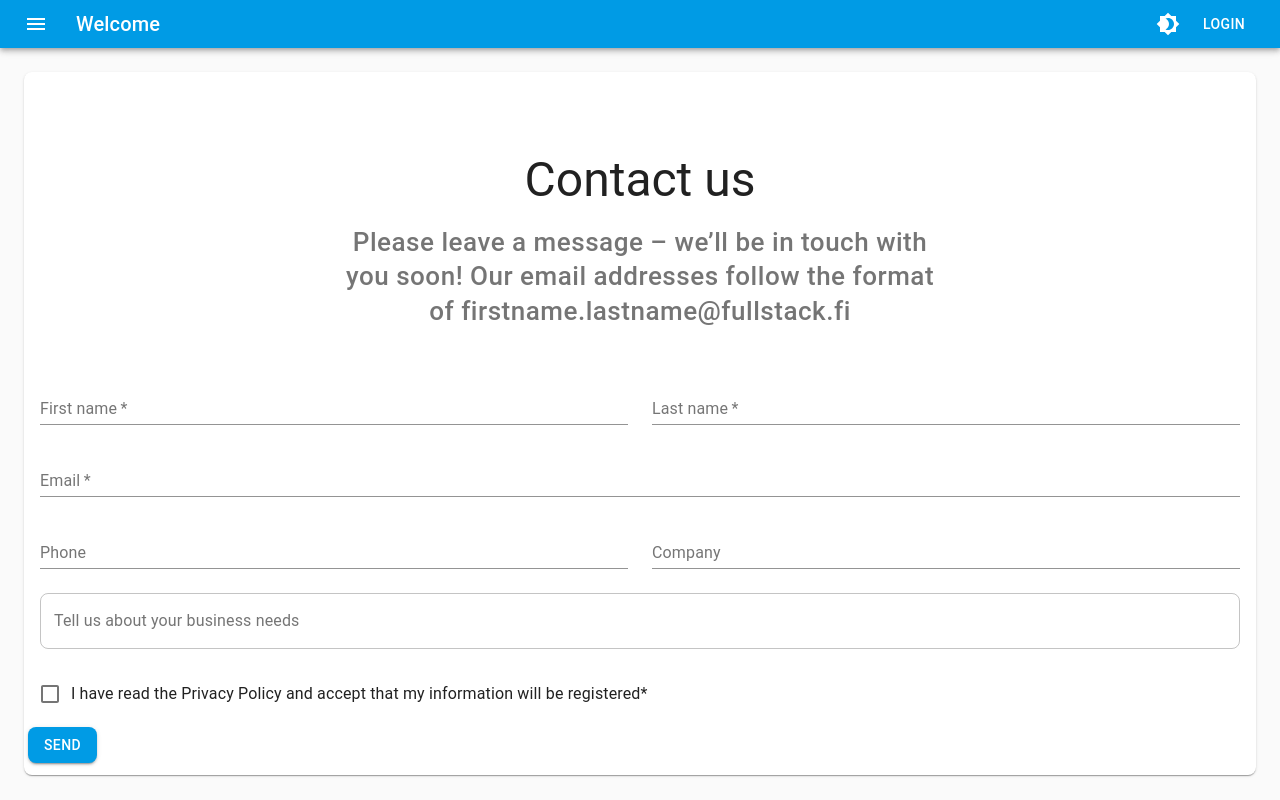
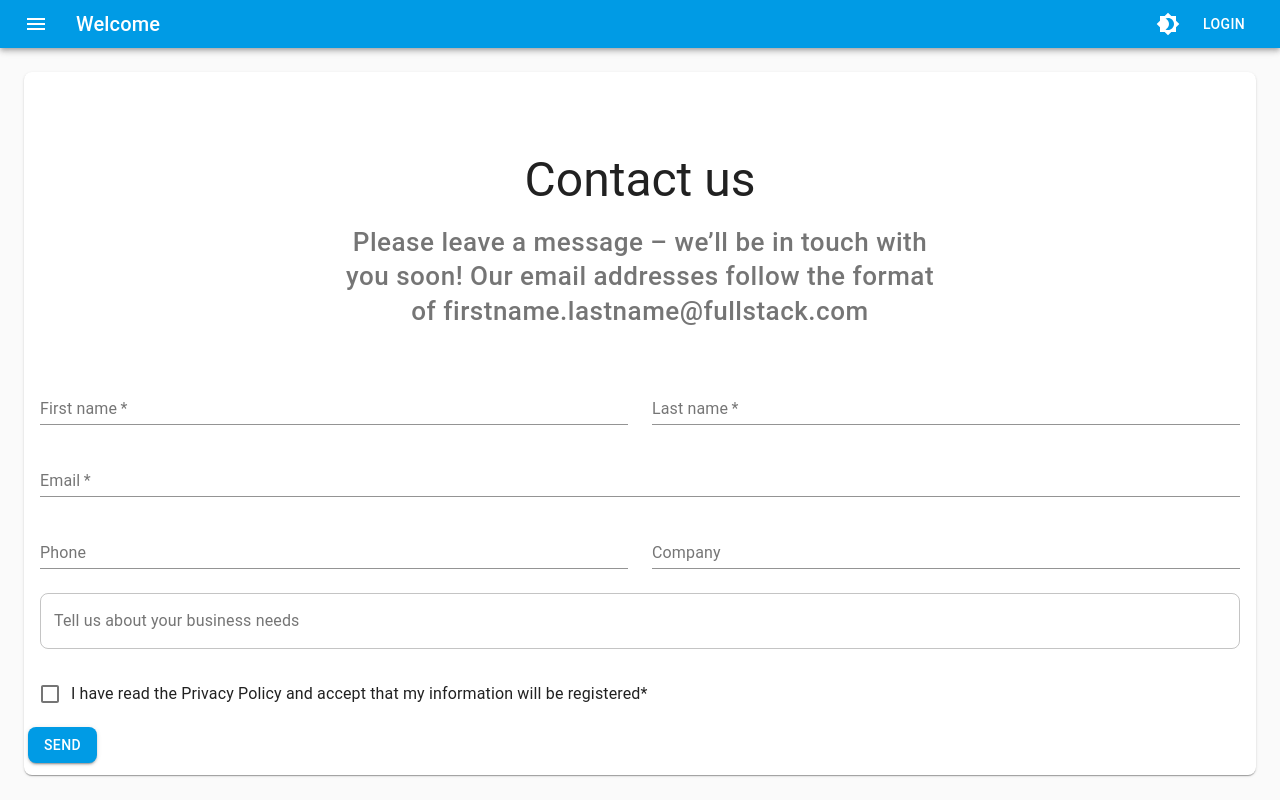
Before and after one commit to JonesTPG/fullstack-theme-base, a React (Create React App) app in the folder front-end/: page /contact-us in a window 1280 px wide. Built offline with nearby package versions, Linux system fonts and the light colour scheme; no server answers; what apollo-cache-persist, apollo-link-ws would draw is missing.

Commit message:
contactform-ui update.

```diff
--- a/front-end/src/components/contact/ContactForm.jsx
+++ b/front-end/src/components/contact/ContactForm.jsx
@@ -52,7 +52,7 @@ const ContactForm = () => {
             >
               Please leave a message – we’ll be in touch with you soon! Our
               email addresses follow the format of
-              firstname.lastname@fullstack.fi
+              firstname.lastname@fullstack.com
             </Typography>
           </Container>
           <Grid container spacing={3}>
```
